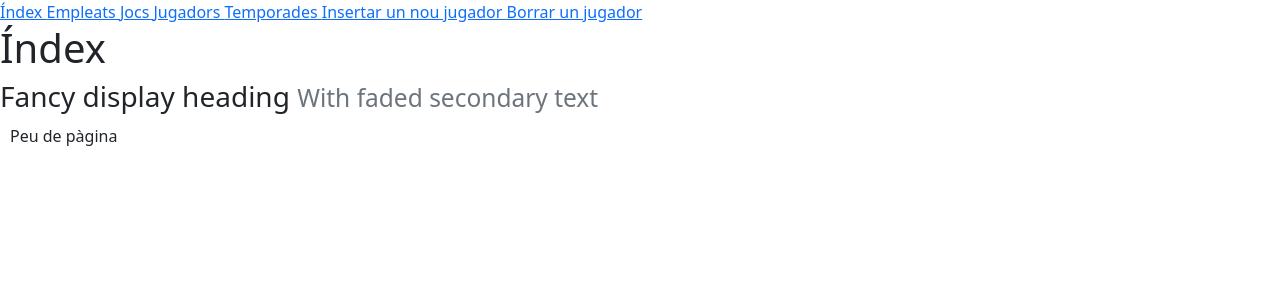
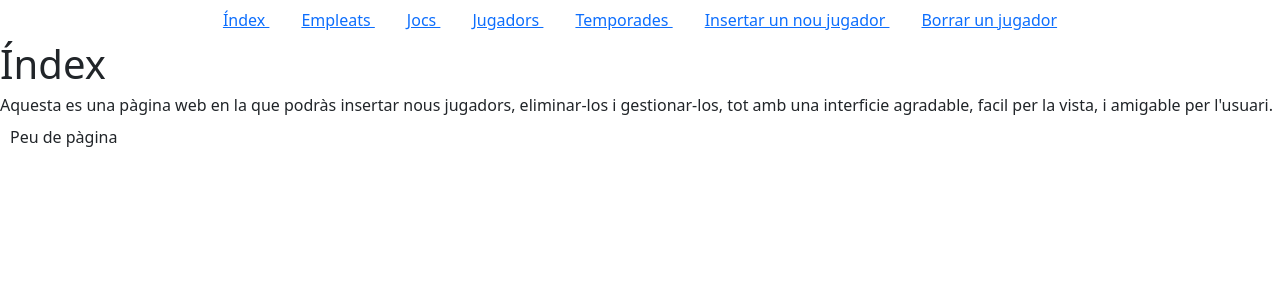
Before and after one commit to agabt/El-Juego-Del-Calamar, a PHP site: page /index.php in a window 1280 px wide. Shown: the top 300 px of the page. Run offline with PHP 8.4, Linux system fonts and the light colour scheme.

Commit message:
Canvis vista amb CSS (i syles WIP)

```diff
--- a/css/style.css
+++ b/css/style.css
@@ -21,3 +21,8 @@ fieldset {
 h3 {
     margin-bottom: 5px;
 }
+
+header {
+    margin: 0.5 rem;
+    text-align: center;
+}
--- a/includes/header.php
+++ b/includes/header.php
@@ -1,9 +1,9 @@
-<header>
-    <a href="index.php"> Índex </a>
-    <a href="empleats.php"> Empleats </a>
-    <a href="jocs.php"> Jocs </a>
-    <a href="jugadors.php"> Jugadors </a>
-    <a href="temporades.php"> Temporades </a>
-    <a href="insertar un nou jugador.php"> Insertar un nou jugador </a>
-    <a href="borrar jugador.php"> Borrar un jugador </a>
+<header style="text-align: center; margin: 0.5rem;">
+    <a style="margin: 1rem;" href="index.php"> Índex </a>
+    <a style="margin: 1rem;" href="empleats.php"> Empleats </a>
+    <a style="margin: 1rem;" href="jocs.php"> Jocs </a>
+    <a style="margin: 1rem;" href="jugadors.php"> Jugadors </a>
+    <a style="margin: 1rem;" href="temporades.php"> Temporades </a>
+    <a style="margin: 1rem;" href="insertar un nou jugador.php"> Insertar un nou jugador </a>
+    <a style="margin: 1rem;" href="borrar jugador.php"> Borrar un jugador </a>
 </header>
--- a/index.php
+++ b/index.php
@@ -7,11 +7,14 @@
     <?php include "includes/header.php" ?>
 
         <section>
-            <h1>Índex</h1>
-            <h3>
-            Fancy display heading
-            <small class="text-muted">With faded secondary text</small>
-            </h3>
+            <h1 class="mx-auto">Índex</h1>
+        </section>
+        <section>
+            <h6>
+                Aquesta es una pàgina web en la que podràs insertar nous jugadors,
+                 eliminar-los i gestionar-los, tot amb una interficie agradable,
+                 facil per la vista, i amigable per l'usuari.
+            </h6>
         </section>
 
     <?php include "includes/footer.php" ?>
```
